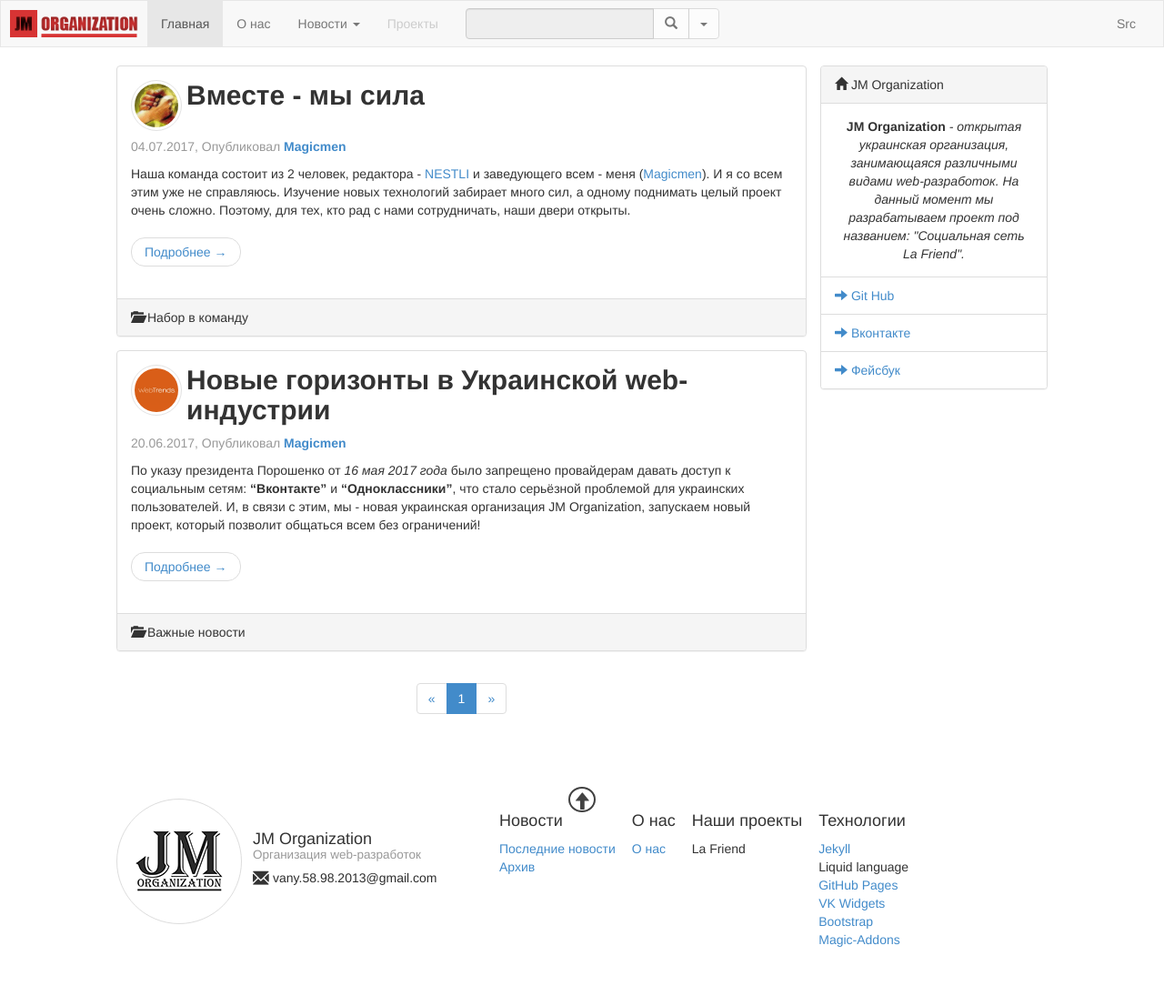
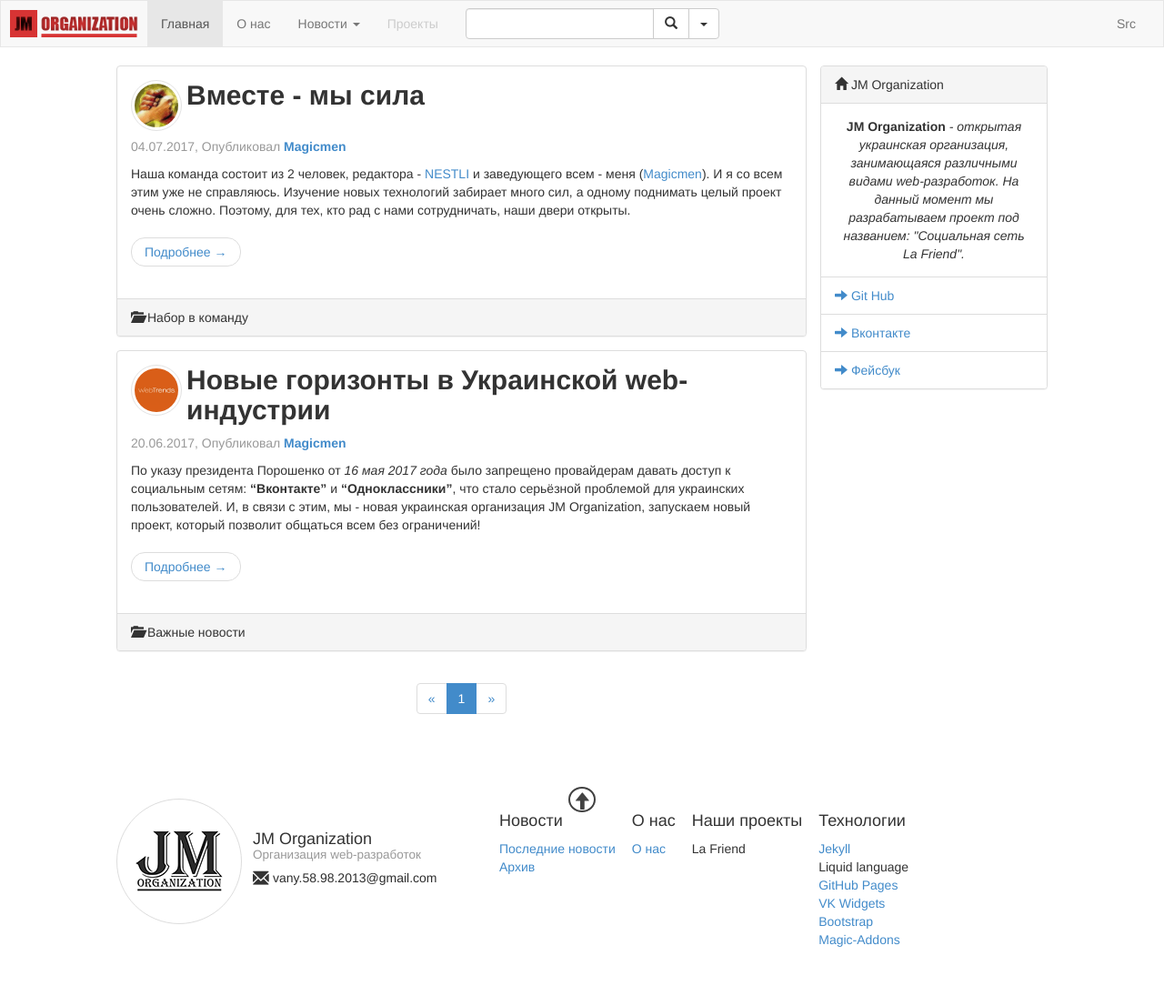
Before and after one commit to jm-organization/jm-organization.github.io, a Jekyll site: the page built from index.html, in a window 1280 px wide. Shown: the whole page at 91% size. Built offline with Jekyll 4.4.1, drawn with Linux system fonts in a browser that asks for light colours; the list of posts is cut into pages by our own code.

Commit message:
Добавлена настройка вывода формы поиска в шапке

```diff
--- /dev/null
+++ b/_data/settings.yml
@@ -0,0 +1 @@
+search-news: true
--- a/_includes/jm_header.html
+++ b/_includes/jm_header.html
@@ -62,7 +62,7 @@
 			</ul>
 
 			<form class="navbar-form navbar-left" role="search">
-				<fieldset disabled>
+				<fieldset{% if site.data.settings.search-news == false %} disabled{% endif %}>
 					<div class="form-group">
 						<div class="input-group">
 							<input type="text" class="form-control">
```
